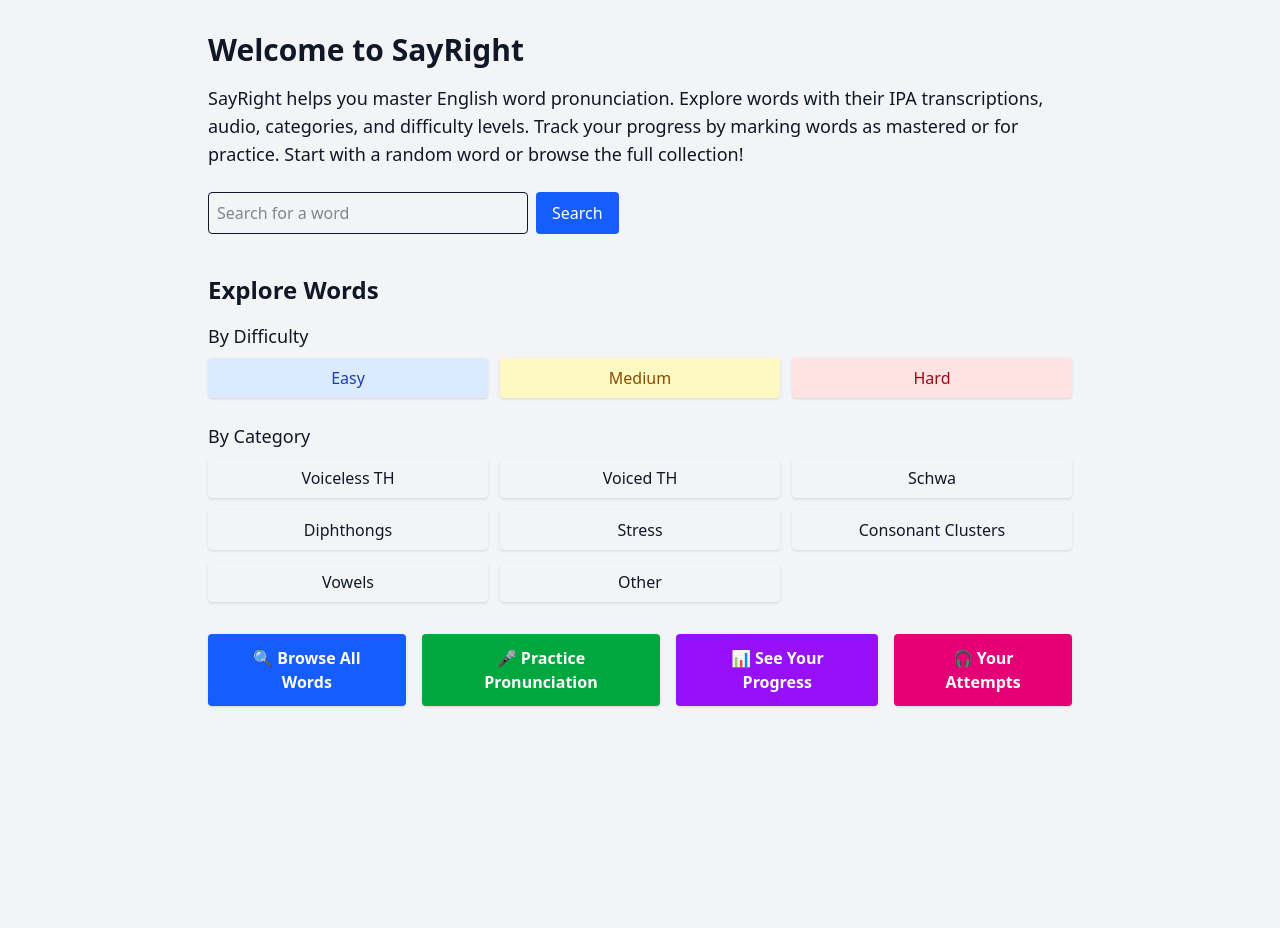
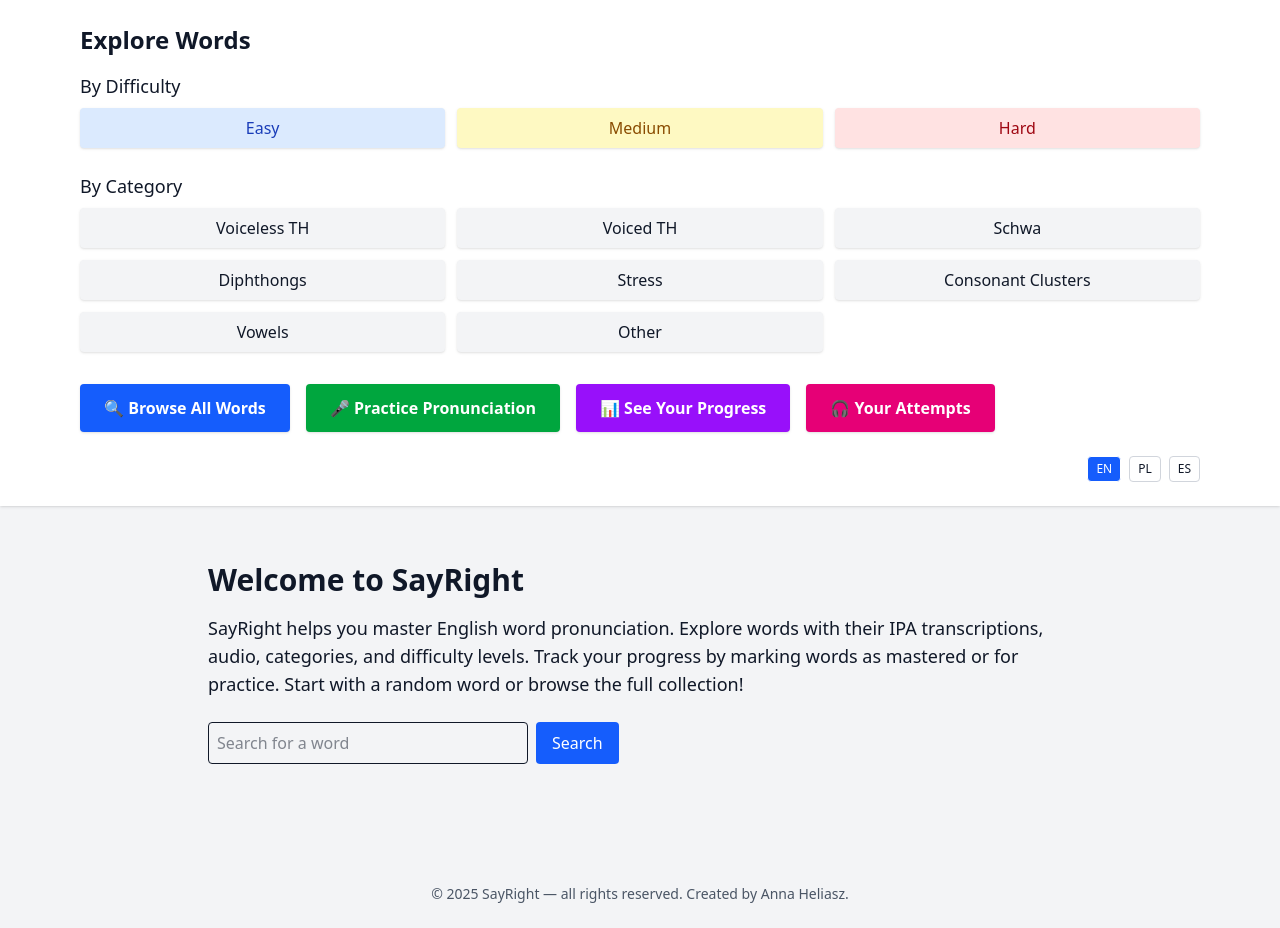
Before and after one commit to Ania58/Pronunciation-App-Frontend, a React (Vite) app: page / in a window 1280 px wide. Before the commit the page ends 800 px from the top, so only its background shows below. Built offline with nearby package versions, Linux system fonts and the light colour scheme; no server answers.

Commit message:
Add Header and Footer components with language support.Moved navigation to Header and enabled translations for nav and footer text

```diff
--- a/src/i18n/en/translation.json
+++ b/src/i18n/en/translation.json
@@ -1,3 +1,15 @@
 {
-  "welcome": "Welcome"
+  "title": "Explore Words",
+  "byDifficulty": "By Difficulty",
+  "byCategory": "By Category",
+  "easy": "Easy",
+  "medium": "Medium",
+  "hard": "Hard",
+  "browseAll": "🔍 Browse All Words",
+  "practicePronunciation": "🎤 Practice Pronunciation",
+  "seeProgress": "📊 See Your Progress",
+  "yourAttempts": "🎧 Your Attempts",
+  "footer": {
+    "rights": "all rights reserved. Created by Anna Heliasz."
+  }
 }
--- a/src/i18n/es/translation.json
+++ b/src/i18n/es/translation.json
@@ -1,3 +1,15 @@
 {
-  "welcome": "Welcome"
+  "title": "Explora palabras",
+  "byDifficulty": "Por dificultad",
+  "byCategory": "Por categoría",
+  "easy": "Fácil",
+  "medium": "Intermedio",
+  "hard": "Difícil",
+  "browseAll": "🔍 Explorar todas las palabras",
+  "practicePronunciation": "🎤 Practicar pronunciación",
+  "seeProgress": "📊 Ver tu progreso",
+  "yourAttempts": "🎧 Tus intentos",
+   "footer": {
+    "rights": "todos los derechos reservados. Creado por Anna Heliasz."
+  }
 }
--- a/src/i18n/pl/translation.json
+++ b/src/i18n/pl/translation.json
@@ -1,3 +1,15 @@
 {
-  "welcome": "Welcome"
+  "title": "Odkrywaj słowa",
+  "byDifficulty": "Według trudności",
+  "byCategory": "Według kategorii",
+  "easy": "Łatwe",
+  "medium": "Średnie",
+  "hard": "Trudne",
+  "browseAll": "🔍 Przeglądaj wszystkie słowa",
+  "practicePronunciation": "🎤 Ćwicz wymowę",
+  "seeProgress": "📊 Zobacz swoje postępy",
+  "yourAttempts": "🎧 Twoje próby",
+   "footer": {
+    "rights": "wszystkie prawa zastrzeżone. Stworzone przez Annę Heliasz."
+  }
 }
--- /dev/null
+++ b/src/layout/Footer.tsx
@@ -0,0 +1,14 @@
+import { useTranslation } from 'react-i18next';
+
+export default function Footer() {
+  const { t } = useTranslation();
+  const year = new Date().getFullYear();
+
+  return (
+    <footer className="w-full bg-gray-100 mt-12">
+      <div className="max-w-6xl mx-auto text-center py-6 text-sm text-gray-600">
+        © {year} SayRight — {t('footer.rights')}
+      </div>
+    </footer>
+  );
+}
--- /dev/null
+++ b/src/layout/Header.tsx
@@ -0,0 +1,114 @@
+import { Link } from 'react-router-dom';
+import { useTranslation } from 'react-i18next';
+
+export default function Header() {
+  const { t, i18n } = useTranslation();
+
+  const changeLang = (lng: 'en' | 'pl' | 'es') => i18n.changeLanguage(lng);
+
+  return (
+    <header className="w-full bg-white shadow mb-6">
+      <div className="max-w-6xl mx-auto px-4 py-6">
+        <h2 className="text-2xl font-semibold mb-4">{t('title')}</h2>
+
+        <div className="mb-6">
+          <p className="text-lg font-medium mb-2">{t('byDifficulty')}</p>
+          <div className="grid grid-cols-1 sm:grid-cols-3 gap-3">
+            <Link
+              to="/words?difficulty=easy"
+              className="block bg-blue-100 hover:bg-blue-200 text-blue-800 px-4 py-2 rounded text-center shadow"
+            >
+              {t('easy')}
+            </Link>
+            <Link
+              to="/words?difficulty=medium"
+              className="block bg-yellow-100 hover:bg-yellow-200 text-yellow-800 px-4 py-2 rounded text-center shadow"
+            >
+              {t('medium')}
+            </Link>
+            <Link
+              to="/words?difficulty=hard"
+              className="block bg-red-100 hover:bg-red-200 text-red-800 px-4 py-2 rounded text-center shadow"
+            >
+              {t('hard')}
+            </Link>
+          </div>
+        </div>
+
+        <div className="mb-6">
+          <p className="text-lg font-medium mb-2">{t('byCategory')}</p>
+          <div className="grid grid-cols-1 sm:grid-cols-2 md:grid-cols-3 gap-3">
+            <Link to="/words?category=voiceless%20TH" className="block bg-gray-100 hover:bg-gray-200 px-4 py-2 rounded text-center shadow">
+              Voiceless TH
+            </Link>
+            <Link to="/words?category=voiced%20TH" className="block bg-gray-100 hover:bg-gray-200 px-4 py-2 rounded text-center shadow">
+              Voiced TH
+            </Link>
+            <Link to="/words?category=schwa" className="block bg-gray-100 hover:bg-gray-200 px-4 py-2 rounded text-center shadow">
+              Schwa
+            </Link>
+            <Link to="/words?category=diphthongs" className="block bg-gray-100 hover:bg-gray-200 px-4 py-2 rounded text-center shadow">
+              Diphthongs
+            </Link>
+            <Link to="/words?category=stress" className="block bg-gray-100 hover:bg-gray-200 px-4 py-2 rounded text-center shadow">
+              Stress
+            </Link>
+            <Link to="/words?category=consonant%20clusters" className="block bg-gray-100 hover:bg-gray-200 px-4 py-2 rounded text-center shadow">
+              Consonant Clusters
+            </Link>
+            <Link to="/words?category=vowels" className="block bg-gray-100 hover:bg-gray-200 px-4 py-2 rounded text-center shadow">
+              Vowels
+            </Link>
+            <Link to="/words?category=other" className="block bg-gray-100 hover:bg-gray-200 px-4 py-2 rounded text-center shadow">
+              Other
+            </Link>
+          </div>
+        </div>
+
+        <div className="mt-8 flex flex-col sm:flex-row items-center gap-4">
+          <Link
+            to="/words"
+            className="bg-blue-600 hover:bg-blue-700 text-white font-semibold px-6 py-3 rounded shadow text-center w-full sm:w-auto"
+          >
+            {t('browseAll')}
+          </Link>
+          <Link
+            to="/record"
+            className="bg-green-600 hover:bg-green-700 text-white font-semibold px-6 py-3 rounded shadow text-center w-full sm:w-auto"
+          >
+            {t('practicePronunciation')}
+          </Link>
+          <Link
+            to="/progress"
+            className="bg-purple-600 hover:bg-purple-700 text-white font-semibold px-6 py-3 rounded shadow text-center w-full sm:w-auto"
+          >
+            {t('seeProgress')}
+          </Link>
+          <Link
+            to="/attempts"
+            className="bg-pink-600 hover:bg-pink-700 text-white font-semibold px-6 py-3 rounded shadow text-center w-full sm:w-auto"
+          >
+            {t('yourAttempts')}
+          </Link>
+        </div>
+
+        <div className="mt-6 flex gap-2 justify-end">
+          {(['en', 'pl', 'es'] as const).map(lng => (
+            <button
+              key={lng}
+              onClick={() => changeLang(lng)}
+              className={
+                'px-2 py-1 rounded text-xs border ' +
+                (i18n.resolvedLanguage === lng
+                  ? 'bg-blue-600 text-white cursor-pointer'
+                  : 'border-gray-300 hover:bg-gray-100 cursor-pointer')
+              }
+            >
+              {lng.toUpperCase()}
+            </button>
+          ))}
+        </div>
+      </div>
+    </header>
+  );
+}
--- a/src/pages/MainPage.tsx
+++ b/src/pages/MainPage.tsx
@@ -1,9 +1,15 @@
-import { Link } from 'react-router-dom';
+import Header from '../layout/Header';
+import Footer from '../layout/Footer';
 import RandomWordWidget from '../components/RandomWordWidget';
 import WordSearchBar from '../components/WordSearchBar';
+//import { useTranslation } from 'react-i18next';
 
 export default function MainPage() {
+ //const { t } = useTranslation();
+
   return (
+    <>
+      <Header />
       <div className="max-w-4xl mx-auto px-4 py-8">
         <h1 className="text-3xl font-bold mb-4">Welcome to SayRight</h1>
 
@@ -14,72 +20,8 @@ export default function MainPage() {
         <WordSearchBar />
         <RandomWordWidget />
 
-      <nav className="mt-10">
-        <p className="text-2xl font-semibold mb-4">Explore Words</p>
-
-        <div className="mb-6">
-          <p className="text-lg font-medium mb-2">By Difficulty</p>
-          <div className="grid grid-cols-1 sm:grid-cols-3 gap-3">
-            <Link to="/words?difficulty=easy" className="block bg-blue-100 hover:bg-blue-200 text-blue-800 px-4 py-2 rounded text-center shadow">
-              Easy
-            </Link>
-            <Link to="/words?difficulty=medium" className="block bg-yellow-100 hover:bg-yellow-200 text-yellow-800 px-4 py-2 rounded text-center shadow">
-              Medium
-            </Link>
-            <Link to="/words?difficulty=hard" className="block bg-red-100 hover:bg-red-200 text-red-800 px-4 py-2 rounded text-center shadow">
-              Hard
-            </Link>
       </div>
-        </div>
-
-        <div className="mb-6">
-          <p className="text-lg font-medium mb-2">By Category</p>
-          <div className="grid grid-cols-1 sm:grid-cols-2 md:grid-cols-3 gap-3">
-            <Link to="/words?category=voiceless%20TH" className="block bg-gray-100 hover:bg-gray-200 px-4 py-2 rounded text-center shadow">
-              Voiceless TH
-            </Link>
-            <Link to="/words?category=voiced%20TH" className="block bg-gray-100 hover:bg-gray-200 px-4 py-2 rounded text-center shadow">
-              Voiced TH
-            </Link>
-            <Link to="/words?category=schwa" className="block bg-gray-100 hover:bg-gray-200 px-4 py-2 rounded text-center shadow">
-              Schwa
-            </Link>
-            <Link to="/words?category=diphthongs" className="block bg-gray-100 hover:bg-gray-200 px-4 py-2 rounded text-center shadow">
-              Diphthongs
-            </Link>
-            <Link to="/words?category=stress" className="block bg-gray-100 hover:bg-gray-200 px-4 py-2 rounded text-center shadow">
-              Stress
-            </Link>
-            <Link to="/words?category=consonant%20clusters" className="block bg-gray-100 hover:bg-gray-200 px-4 py-2 rounded text-center shadow">
-              Consonant Clusters
-            </Link>
-            <Link to="/words?category=vowels" className="block bg-gray-100 hover:bg-gray-200 px-4 py-2 rounded text-center shadow">
-              Vowels
-            </Link>
-            <Link to="/words?category=other" className="block bg-gray-100 hover:bg-gray-200 px-4 py-2 rounded text-center shadow">
-              Other
-            </Link>
-          </div>
-        </div>
-        <div className="mt-8 flex flex-col sm:flex-row items-center gap-4">
-          <Link
-            to="/words"
-            className="bg-blue-600 hover:bg-blue-700 text-white font-semibold px-6 py-3 rounded shadow text-center w-full sm:w-auto"
-          >
-            🔍 Browse All Words
-          </Link>
-          <Link
-            to="/record"
-            className="bg-green-600 hover:bg-green-700 text-white font-semibold px-6 py-3 rounded shadow text-center w-full sm:w-auto"
-          >
-            🎤 Practice Pronunciation
-          </Link>
-          <Link to="/progress" className="bg-purple-600 hover:bg-purple-700 text-white font-semibold px-6 py-3 rounded shadow text-center w-full sm:w-auto">
-            📊 See Your Progress
-          </Link>
-          <Link to="/attempts" className="bg-pink-600 hover:bg-pink-700 text-white font-semibold px-6 py-3 rounded shadow text-center w-full sm:w-auto">🎧 Your Attempts</Link>
-        </div>
-      </nav>
-    </div>
+      <Footer />
+    </>
   );
 }
```
Lines whose indentation alone changed are shown as unchanged.
